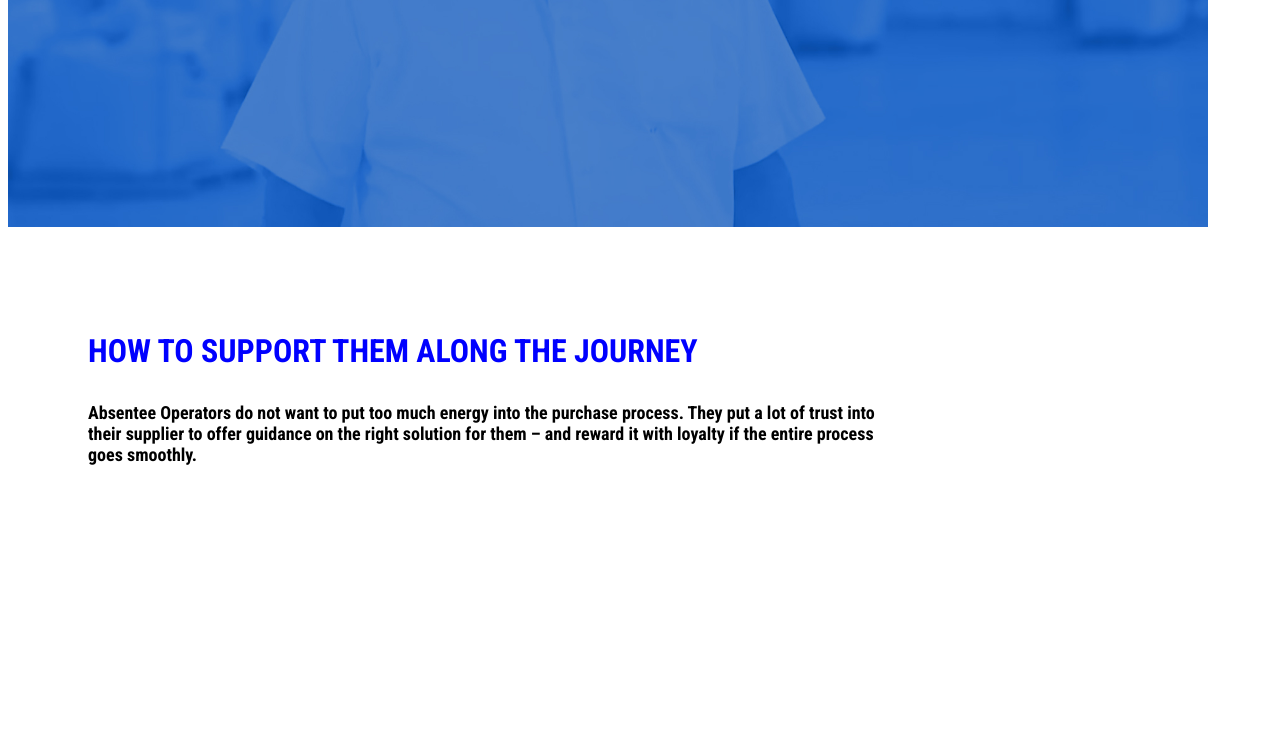
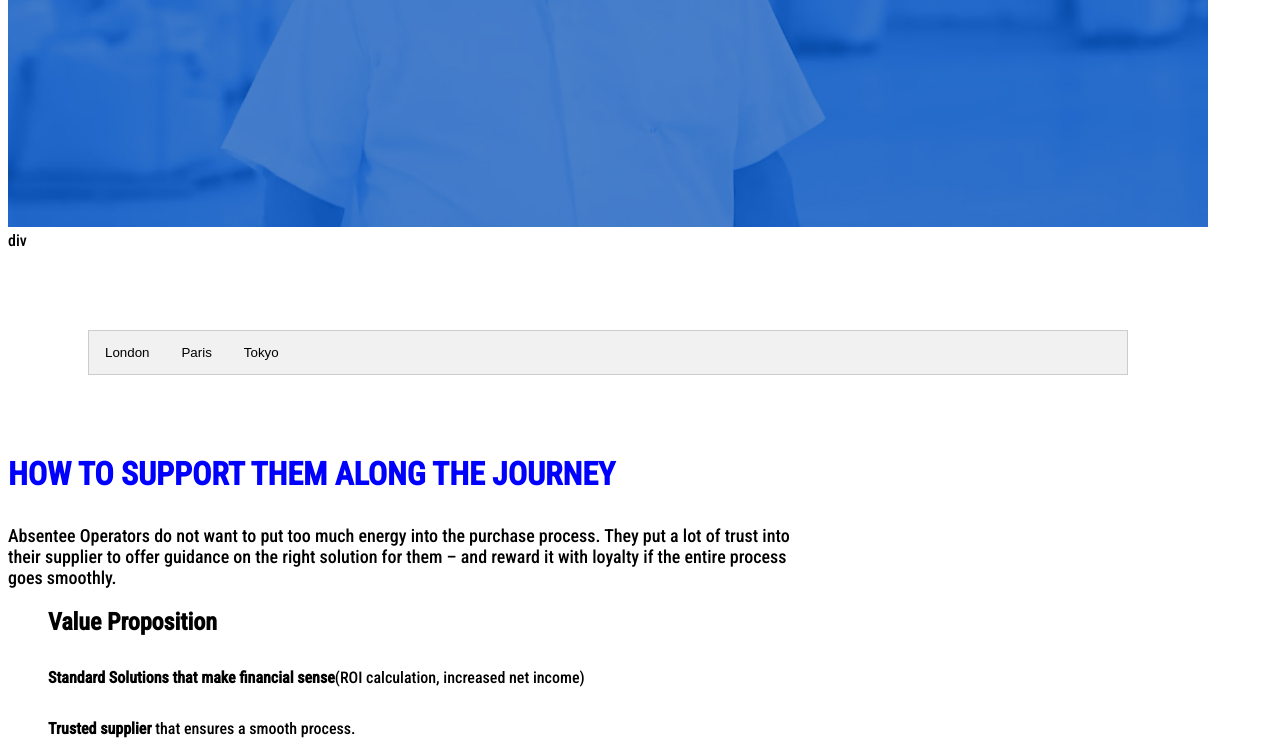
Before and after one commit to justsj11/upwork.github.io, a plain HTML site: page 01.Michael Floridi/index.html in a window 1280 px wide. Shown: the part 1071-1825 px from the top of the page. Before the commit the page ends 1634 px from the top, so only its background shows below. Drawn offline with Linux system fonts and the light colour scheme; files whose address does not match are found by name.

Commit message:
Tabbed_section_initial

```diff
--- a/01.Michael Floridi/index.html
+++ b/01.Michael Floridi/index.html
@@ -7,7 +7,7 @@
     <link href="./style.css" rel="stylesheet">
     <link rel="preconnect" href="https://fonts.googleapis.com">
     <link rel="preconnect" href="https://fonts.gstatic.com" crossorigin>
-    <link href="https://fonts.googleapis.com/css2?family=Roboto+Condensed:wght@700&display=swap" rel="stylesheet">
+    <link href="https://fonts.googleapis.com/css2?family=Roboto+Condensed:wght@500&display=swap" rel="stylesheet">
     <title>Document</title>
 </head>
 <body>
@@ -41,10 +41,45 @@
     <div id = "section_three_slide">
 
     </div>
+    div
+<div id="section_four">
+<!-- Tab links -->
+  <div class="tab">
+      <button class="tablinks" onclick="openCity(event, 'London')">London</button>
+      <button class="tablinks" onclick="openCity(event, 'Paris')">Paris</button>
+      <button class="tablinks" onclick="openCity(event, 'Tokyo')">Tokyo</button>
+</div>
+<!-- Tab content -->
+  <div id="London" class="tabcontent">
+    <h3>London</h3>
+    <p>London is the capital city of England.</p>
+  </div>
 
-    <div id="section_four">
+<div id="Paris" class="tabcontent">
+  <h3>Paris</h3>
+  <p>Paris is the capital of France.</p>
+</div>
+
+<div id="Tokyo" class="tabcontent">
+  <h3>Tokyo</h3>
+  <p>Tokyo is the capital of Japan.</p>
+</div>
+</div>
+
+
+<div id="section_five">
       <h1>HOW TO SUPPORT THEM ALONG THE JOURNEY</h1>
       <p>Absentee Operators do not want to put too much energy into the purchase process. They put a lot of trust into their supplier to offer guidance on the right solution for them – and reward it with loyalty if the entire process goes smoothly.</p>
+      <ul>
+        <li>
+          <h2>Value Proposition</h2>
+          <p>
+            <li><b>Standard Solutions that make financial sense</b>(ROI calculation, increased net income)</li></p>
+            <li><b>Trusted supplier</b> that ensures a smooth process.</li>
+        </li>
+        <li></li>
+        <li></li>
+      </ul>
 
     </div>
 
--- a/01.Michael Floridi/style.css
+++ b/01.Michael Floridi/style.css
@@ -10,6 +10,7 @@ p{
     font-size: large;
     font-style: normal;
     max-width: 800px;
+    font-weight: normal;
 }
 #logo_main {
     width: 8rem;
@@ -55,5 +56,41 @@ h1, h3 {
 #section_four {
     margin: 3rem;
     padding: 2rem;
+}
+/*Tabbed Section*/
 
-}
+    /* Style the tab */
+    .tab {
+    overflow: hidden;
+    border: 1px solid #ccc;
+    background-color: #f1f1f1;
+    }
+
+    /* Style the buttons that are used to open the tab content */
+    .tab button {
+    background-color: inherit;
+    float: left;
+    border: none;
+    outline: none;
+    cursor: pointer;
+    padding: 14px 16px;
+    transition: 0.3s;
+    }
+
+  /* Change background color of buttons on hover */
+  .tab button:hover {
+    background-color: #ddd;
+  }
+
+  /* Create an active/current tablink class */
+  .tab button.active {
+    background-color: #ccc;
+  }
+
+  /* Style the tab content */
+  .tabcontent {
+    display: none;
+    padding: 6px 12px;
+    border: 1px solid #ccc;
+    border-top: none;
+  }
```
